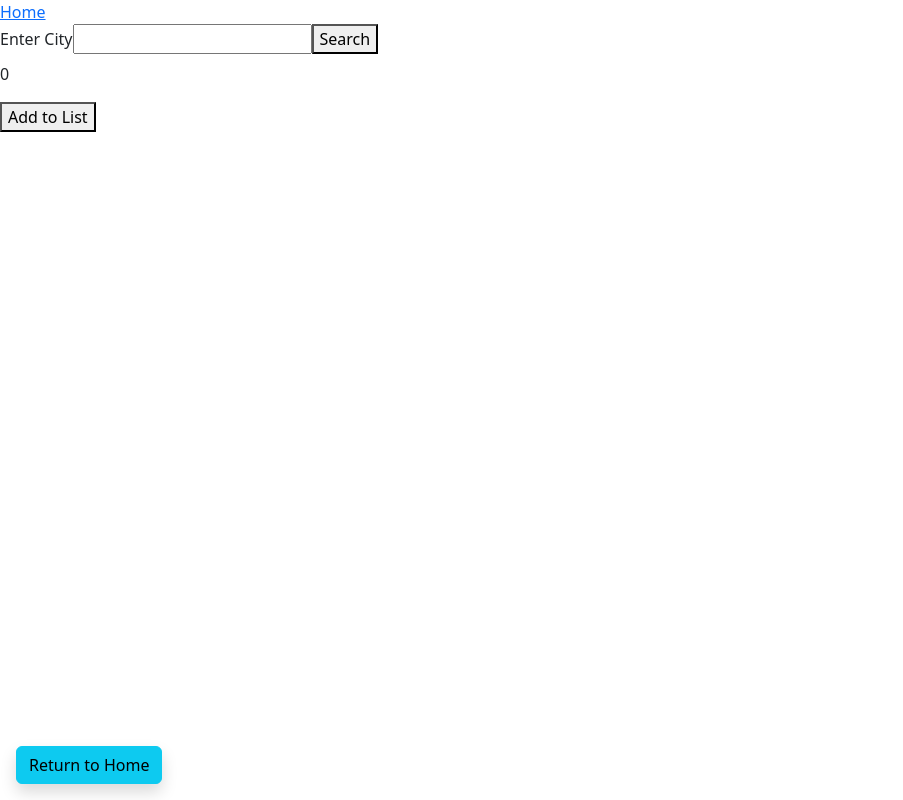
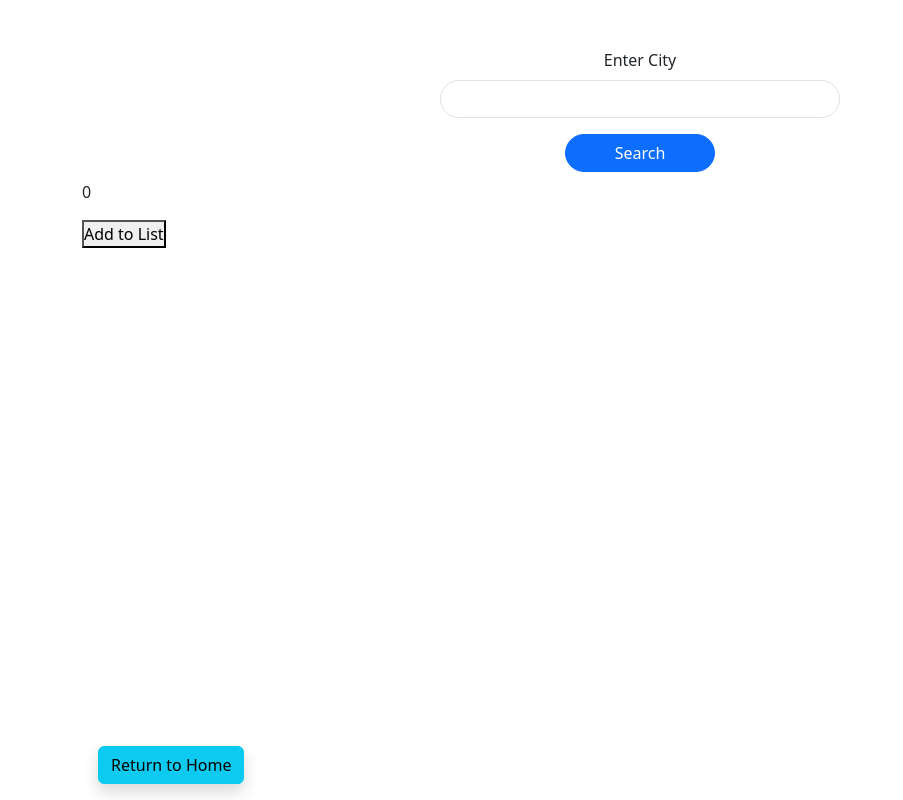
Before and after one commit to paulg44/typescript-weather-app, a React (Create React App) app in the folder my-app/: page /weather in a window 1280 px wide. Shown: the whole page, without its empty margins (0-903 px from the left). Built offline with nearby package versions, Linux system fonts and the light colour scheme; the HTML template or start-up script is replaced by a standard one.

Commit message:
start styling weather app page

```diff
--- /dev/null
+++ b/my-app/src/App.css
@@ -0,0 +1,5 @@
+* {
+  box-sizing: border-box;
+  margin: 0;
+  padding: 0;
+}
--- a/my-app/src/App.tsx
+++ b/my-app/src/App.tsx
@@ -1,4 +1,5 @@
 import React from "react";
+import "./App.css";
 import { Routes, Route } from "react-router-dom";
 import "bootstrap/dist/css/bootstrap.min.css";
 import Homepage from "./Homepage/Homepage";
--- a/my-app/src/Homepage/Homepage.css
+++ b/my-app/src/Homepage/Homepage.css
@@ -1,6 +1,12 @@
 /* Custom CSS for Homepage */
 
+.customHomepage {
+  max-width: 2000px;
+  background: linear-gradient(to bottom, #f4f4f4, #fff);
+}
+
 .customCard {
+  background-color: #f4f4f4;
   text-align: center;
   padding: 20px;
   width: 200px;
--- a/my-app/src/Homepage/Homepage.tsx
+++ b/my-app/src/Homepage/Homepage.tsx
@@ -1,12 +1,15 @@
 // Component for Homepage
+import { useState } from "react";
 import { Link } from "react-router-dom";
 import { Container, Stack, Card } from "react-bootstrap";
 import "./Homepage.css";
 
 function Homepage() {
+  // const [darkMode, setDarkMode] = useState(false);
+
   return (
     <Container
-      className="d-flex flex-column  align-items-center justify-content-center bg-gradient-primary"
+      className="customHomepage d-flex flex-column  align-items-center justify-content-center"
       style={{ height: "100vh" }}
     >
       {/* Have scrambled text revealing headings */}
--- a/my-app/src/WeatherApp/SearchBar/SearchBar.tsx
+++ b/my-app/src/WeatherApp/SearchBar/SearchBar.tsx
@@ -1,6 +1,7 @@
 // Component for Searchbar
 
 import { ChangeEvent } from "react";
+import { Form, Button } from "react-bootstrap";
 
 type SearchBarProps = {
   handleInputChange: (e: ChangeEvent<HTMLInputElement>) => void;
@@ -9,11 +10,20 @@ type SearchBarProps = {
 
 function SearchBar({ handleInputChange, handleSearchClick }: SearchBarProps) {
   return (
-    <div>
-      <label>Enter City</label>
-      <input onChange={handleInputChange}></input>
-      <button onClick={handleSearchClick}>Search</button>
-    </div>
+    <Form className="d-flex flex-column align-items-center mt-5">
+      <Form.Label>Enter City</Form.Label>
+      <Form.Control
+        style={{ width: "400px", borderRadius: "20px" }}
+        onChange={handleInputChange}
+      ></Form.Control>
+      <Button
+        className="mt-3"
+        style={{ width: "150px", borderRadius: "20px" }}
+        onClick={handleSearchClick}
+      >
+        Search
+      </Button>
+    </Form>
   );
 }
 
--- a/my-app/src/WeatherApp/WeatherAppDisplay.tsx
+++ b/my-app/src/WeatherApp/WeatherAppDisplay.tsx
@@ -1,6 +1,6 @@
 // Weather App display component
 import { useState, ChangeEvent } from "react";
-import { Link } from "react-router-dom";
+import { Container } from "react-bootstrap";
 import CityCard from "./CityCard/CityCard";
 import SearchBar from "./SearchBar/SearchBar";
 import FavouriteCities from "./FavouriteCities/FavouriteCities";
@@ -48,8 +48,7 @@ function WeatherAppDisplay() {
     console.log("add to list btn clicked");
   }
   return (
-    <div className="weatherAppDisplay">
-      <Link to={"/"}>Home</Link>
+    <Container className="">
       <SearchBar
         handleInputChange={handleInputChange}
         handleSearchClick={handleSearchClick}
@@ -57,7 +56,7 @@ function WeatherAppDisplay() {
       <CityCard city={city} temp={temp} handleAddToList={handleAddToList} />
       <FavouriteCities addFavourite={addFavourite} />
       <BackButton />
-    </div>
+    </Container>
   );
 }
 
```
